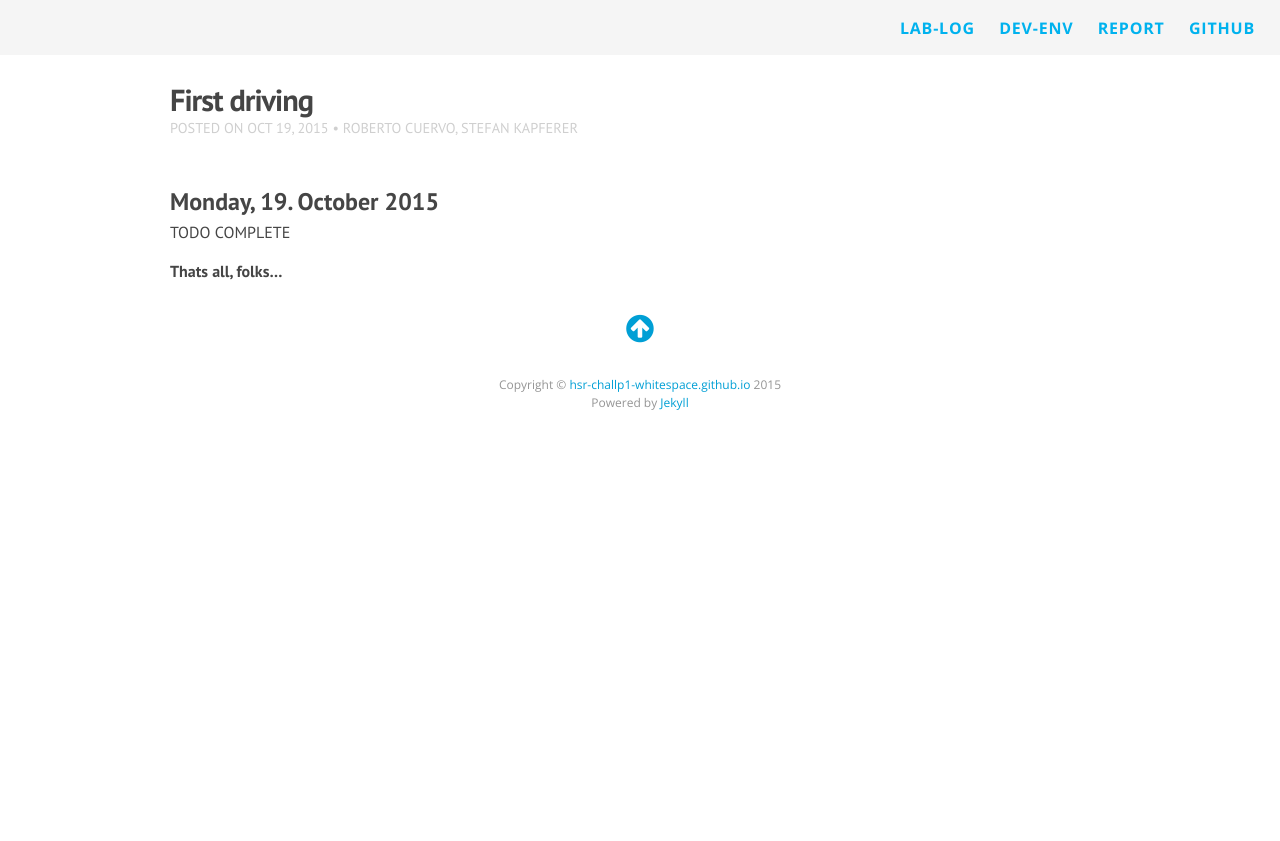
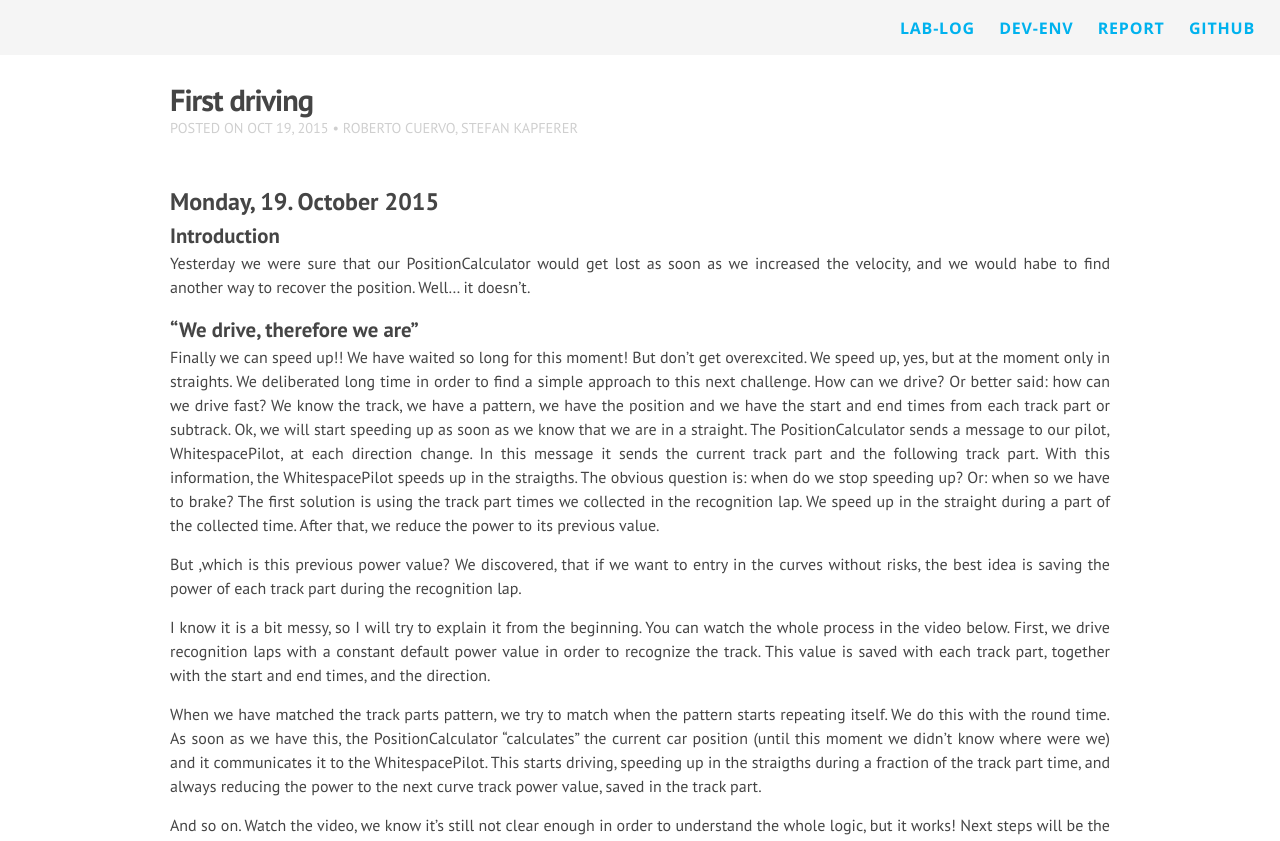
Before and after one commit to HSR-ChallP1-Whitespace/hsr-challp1-whitespace.github.io, a Jekyll site: the page built from _posts/2015-10-19-first-driving.md, in a window 1280 px wide. Shown: the top 841 px of the page. Built offline with Jekyll 4.4.1, drawn with Linux system fonts in a browser that asks for light colours; nearby versions of some CDN libraries; Markdown is read by kramdown in place of the engine named in the settings; comment, search, counter and statistics services are not loaded; some of the changed text lies outside the part shown.

Commit message:
post 2015-10-19 completed, added firstDriving.gif. Post 2015-10-18 modified, correction syntax error

```diff
--- a/_posts/2015-10-19-first-driving.md
+++ b/_posts/2015-10-19-first-driving.md
@@ -7,6 +7,31 @@ author: "Roberto Cuervo, Stefan Kapferer"
 ---
 ## Monday, 19. October 2015
 
+### Introduction
+Yesterday we were sure that our PositionCalculator would get lost as soon as we increased the velocity, and we would habe to find another way to recover the position.
+Well... it doesn't.
+
+### "We drive, therefore we are"
+Finally we can speed up!! We have waited so long for this moment!
+But don't get overexcited. We speed up, yes, but at the moment only in straights.
+We deliberated long time in order to find a simple approach to this next challenge. How can we drive? Or better said: how can we drive fast?
+We know the track, we have a pattern, we have the position and we have the start and end times from each track part or subtrack.
+Ok, we will start speeding up as soon as we know that we are in a straight. The PositionCalculator sends a message to our pilot, WhitespacePilot, at each direction change. In this message it sends the current track part and the following track part.
+With this information, the WhitespacePilot speeds up in the straigths.
+The obvious question is: when do we stop speeding up? Or: when so we have to brake?
+The first solution is using the track part times we collected in the recognition lap. We speed up in the straight during a part of the collected time. After that, we reduce the power to its previous value.
+
+But ,which is this previous power value? We discovered, that if we want to entry in the curves without risks, the best idea is saving the power of each track part during the recognition lap.
+
+I know it is a bit messy, so I will try to explain it from the beginning. You can watch the whole process in the video below.
+First, we drive recognition laps with a constant default power value in order to recognize the track. This value is saved with each track part, together with the start and end times, and the direction.
+
+When we have matched the track parts pattern, we try to match when the pattern starts repeating itself. We do this with the round time. As soon as we have this, the PositionCalculator "calculates" the current car position (until this moment we didn't know where were we) and it communicates it to the WhitespacePilot. This starts driving, speeding up in the straigths during a fraction of the track part time, and always reducing the power to the next curve track power value, saved in the track part.
+
+And so on. Watch the video, we know it's still not clear enough in order to understand the whole logic, but it works!
+Next steps will be the optimization of this algorithm, with acceleration in the curves, and how react to the penalties we will sure receive.
+
+![First driving video](/media/positionDetection.gif "First driving video")
 
 TODO COMPLETE
 
```
Also changed, not shown: _posts/2015-10-18-position.md (+1 -1 lines), 1 other file.
